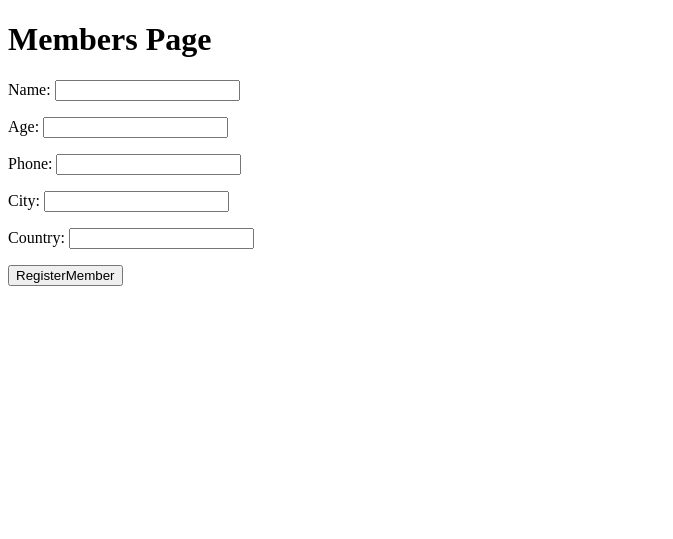
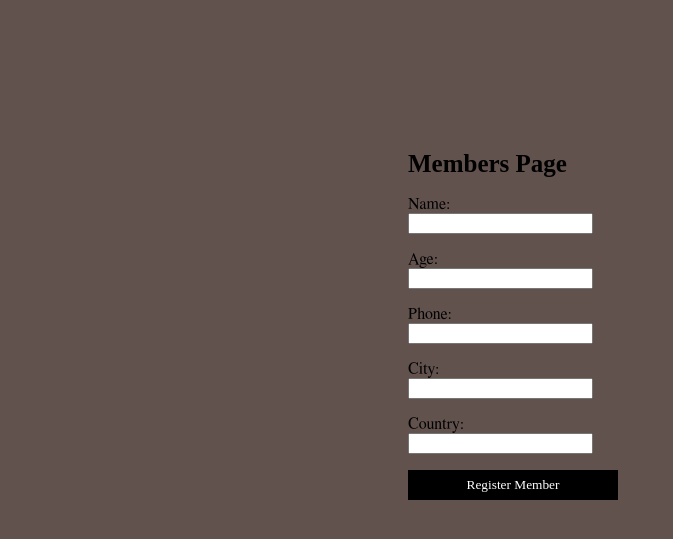
Before and after one commit to SwabirMohammed/DJANGO, a Django app: template templates/members.html in a window 1280 px wide. Shown: the top 539 px of the page, without its empty margins (0-673 px from the left). Run offline with Django 4.2, Linux system fonts and the light colour scheme; the template is opened without the code that fills it: values that come from a table or form of the project are taken from there, others are empty.

Commit message:
forms in git

```diff
--- a/Swabir_MIT/urls.py
+++ b/Swabir_MIT/urls.py
@@ -20,5 +20,5 @@ from . import views
 urlpatterns = [
     path('admin/', admin.site.urls),
     path('register/', views.reg, name='register'),
-    path('members/', views.RegMembers, name='members')
+    path('members/', views.reg_members, name=',Members')
 ]
--- a/Swabir_MIT/views.py
+++ b/Swabir_MIT/views.py
@@ -19,7 +19,7 @@ def reg(request):
 
 
 def reg_members(request):
-    submit_members = request.POST.get("members")
+    submit_members = request.POST.get("Members")
     name = ''
     age = ''
     phone = ''
@@ -38,6 +38,7 @@ def reg_members(request):
                'age': age,
                'phone': phone,
                'city': city,
-               'country': country
+               'country': country,
+               'submit_members': submit_members
                }
     return render(request, 'members.html', context)
--- a/Swabir_MIT/wsgi.py
+++ b/Swabir_MIT/wsgi.py
@@ -11,6 +11,7 @@ import os
 
 from django.core.wsgi import get_wsgi_application
 
+
 os.environ.setdefault('DJANGO_SETTINGS_MODULE', 'Swabir_MIT.settings')
 
 application = get_wsgi_application()
--- /dev/null
+++ b/static/css/mystyle.css
@@ -0,0 +1,3 @@
+body{
+    background-color: #62524e;
+}
--- a/templates/members.html
+++ b/templates/members.html
@@ -3,17 +3,23 @@
 <head>
     <meta charset="UTF-8">
     <title>Title</title>
+    {% load static %}
+    <link rel="stylesheet" href="{% static "css/mystyle.css" %}">
 </head>
 <body>
 
-<h1> Members Page</h1>
-
-<form action="" method="POST">
+<h1 style="margin-left: 400px; margin-top: 150px; font-size: 25px;"> Members Page</h1>
+<div>
+  <form style="margin-left: 400px; justify-content:center; width: 210px; font-family: FreeSerif; " action="" method="POST">
     {% csrf_token %}
     {{ reg_members_form.as_p }}
-    <input type="submit" name="members" value="RegisterMember">
+    <input style="width: 210px; height: 30px; border: 1px; font-family: Mukti; background-color: black; color: white" type="submit" name="members" value="Register Member">
 
 </form>
+
+
+</div>
+
 
 {% if submit_members == "RegisterMember" %}
     {{ name }}
```
Also changed, not shown: Swabir_MIT/settings.py (+6 -1 lines).
